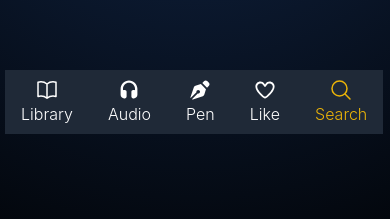
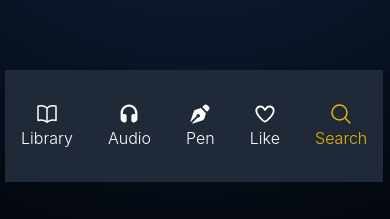
Before and after one commit to Ezeh0415/FrontEndNovel, a React (Create React App) app: page /search in a window 390 px wide. Shown: the part 690-909 px from the top of the page. Built offline with nearby package versions, Linux system fonts and the light colour scheme.

Commit message:
fixed the responsive

```diff
--- a/src/View/Header/Header.js
+++ b/src/View/Header/Header.js
@@ -87,7 +87,7 @@ const navItems = [
 
 export default function Header() {
   return (
-    <nav className="flex items-center justify-between px-4 py-2 text-white bg-gray-800 md:flex-col md:gap-y-16 md:justify-items-start ">
+    <nav className="flex items-center justify-between px-4 py-8 text-white bg-gray-800 md:flex-col md:gap-y-16 md:justify-items-start ">
       {navItems.map((item) => (
         <NavLink
           key={item.label}
```
